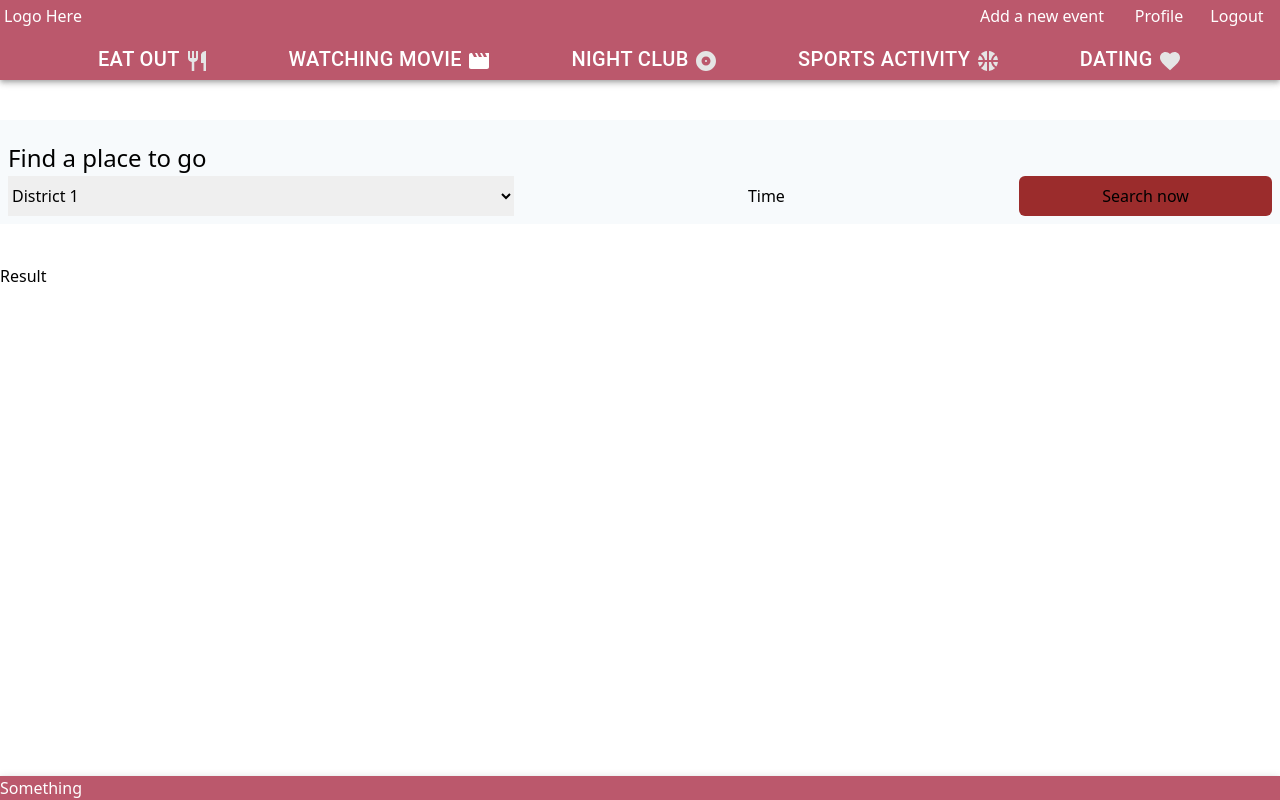
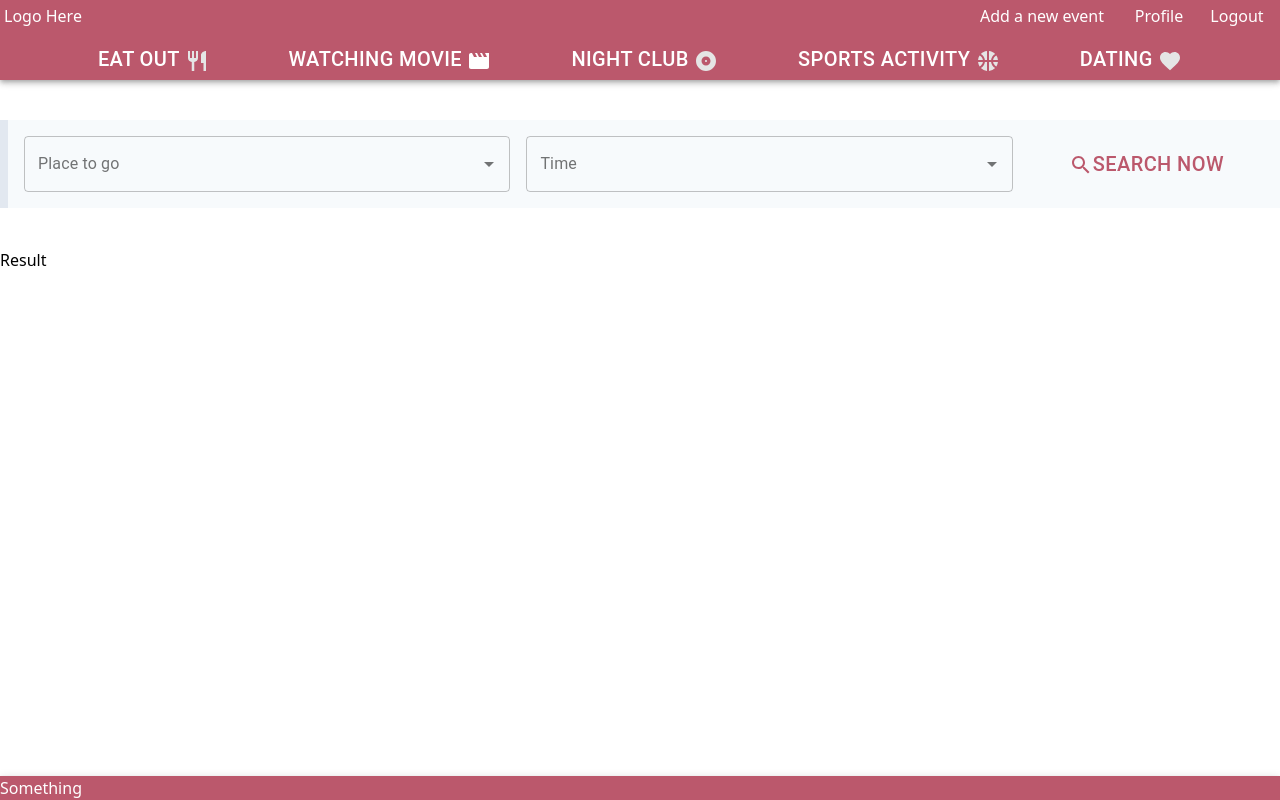
Before and after one commit to lamnguyencse17/atware-hackathon, a React app: page / in a window 1280 px wide. Built offline with nearby package versions, Linux system fonts and the light colour scheme.

Commit message:
Search bar updated (stable version)

```diff
--- a/src/components/App.js
+++ b/src/components/App.js
@@ -1,9 +1,18 @@
 import React from "react";
+import TextField from "@material-ui/core/TextField";
+import Autocomplete from "@material-ui/lab/Autocomplete";
+import Button from "@material-ui/core/Button";
+import SearchIcon from "@material-ui/icons/Search";
 
 export default function App() {
+	// District
 	const districts = [
+		"Binh Chanh District",
+		"Binh Tan District",
+		"Binh Thanh District",
+		"Can Gio District",
+		"Cu Chi District",
 		"District 1",
-		"District 2",
 		"District 3",
 		"District 4",
 		"District 5",
@@ -11,29 +20,65 @@ export default function App() {
 		"District 7",
 		"District 8",
 		"District 9",
-		"District 10",
 		"District 11",
+		"District 12",
+		"Go Vap District",
+		"Hoc Mon District",
+		"Nha Be District",
+		"Phu Nhuan District",
+		"Tan Binh District",
+		"Tan Phu District",
+		"Thu Duc District",
 	];
-	const hours = [...Array(24).keys()];
+	const date = new Date();
+	// Time
+	console.log(date.getHours());
+	const times = [...Array(24).keys()]
+		.filter((ele) => ele = date.getHours())
+		.map((ele) => (ele / 10 >= 1 ? "" : "0") + ele.toString() + ":00");
 	return (
 		<div className='container mx-auto'>
-			<div className='mt-10 '>
-				<div className='px-2 pt-5 pb-2 bg-gray-100'>
-					<h1 className='text-2xl'>Find a place to go</h1>
+			<div className='mt-10'>
+				<div className='bg-gray-100 p-2 border-l-8'>
 					<form className='grid w-full grid-cols-5'>
-						<select className='col-span-2'>
-							{districts.map((district) => (
-								<option value={district} key={district}>
-									{district}
-								</option>
-							))}
-						</select>
-						<label className='flex items-center justify-center col-span-2'>
-							Time
-						</label>
-						<button className='p-2 bg-red-800 rounded-md' type='submit'>
-							Search now
-						</button>
+						<div className='col-span-2 p-2'>
+							<Autocomplete
+								color='primary'
+								id='address'
+								options={districts}
+								getOptionLabel={(option) => option}
+								renderInput={(params) => (
+									<TextField
+										{...params}
+										label='Place to go'
+										variant='outlined'
+									/>
+								)}
+							/>
+						</div>
+						<div className='col-span-2 p-2'>
+							<Autocomplete
+								color='primary'
+								id='time'
+								options={times}
+								getOptionLabel={(option) => option}
+								renderInput={(params) => (
+									<TextField {...params} label='Time' variant='outlined' />
+								)}
+							/>
+						</div>
+						<div className='col-span-1 p-2 flex justify-center items-center'>
+							<Button color="primary">
+								<div className='text-xl primary min-w-100 min-h-100'>
+									<SearchIcon
+										color='text-xl'
+										disableFocusRipple={true}
+										disableRipple={true}
+									/>
+									{"Search now"}
+								</div>
+							</Button>
+						</div>
 					</form>
 				</div>
 			</div>
```
